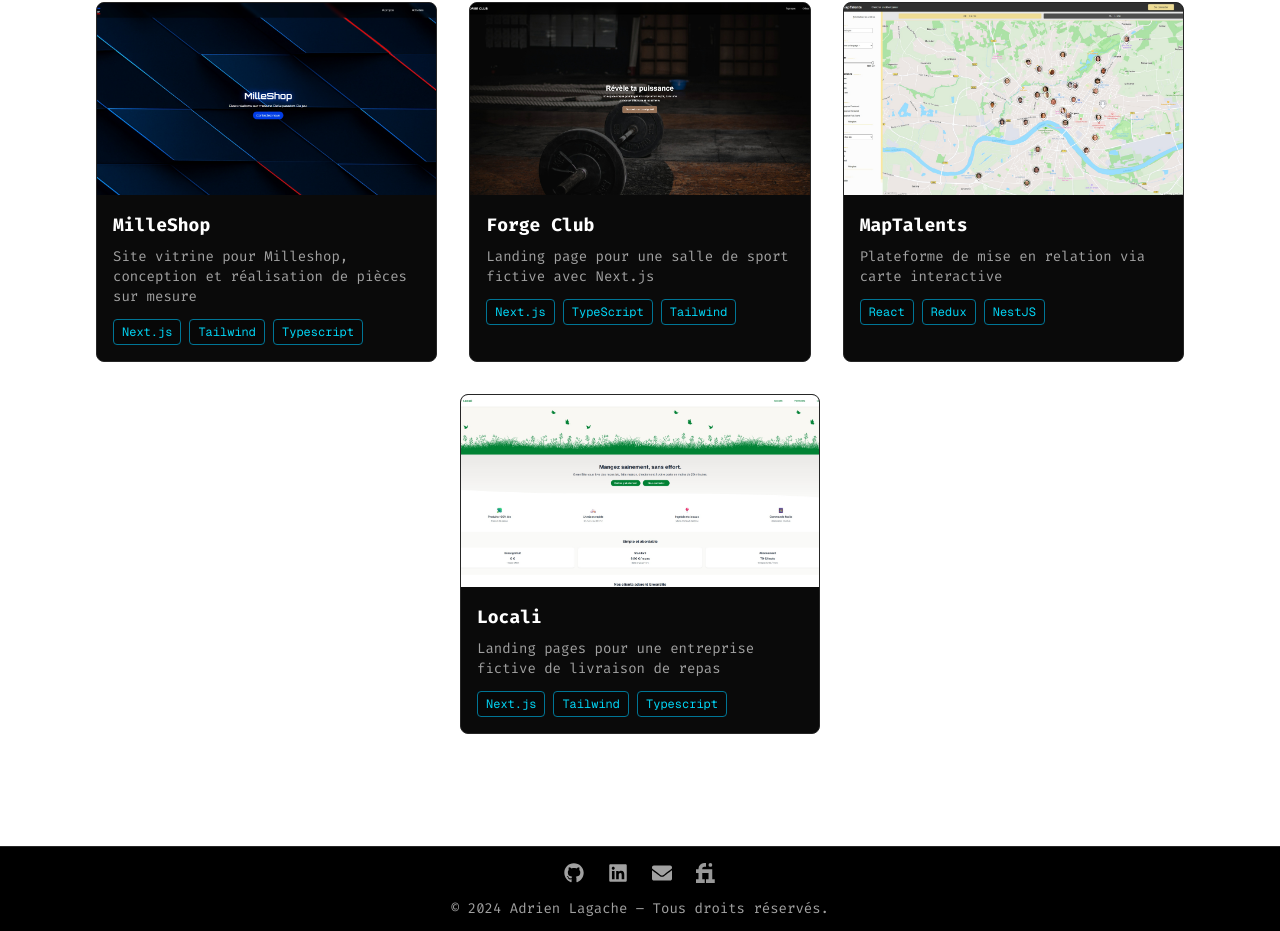
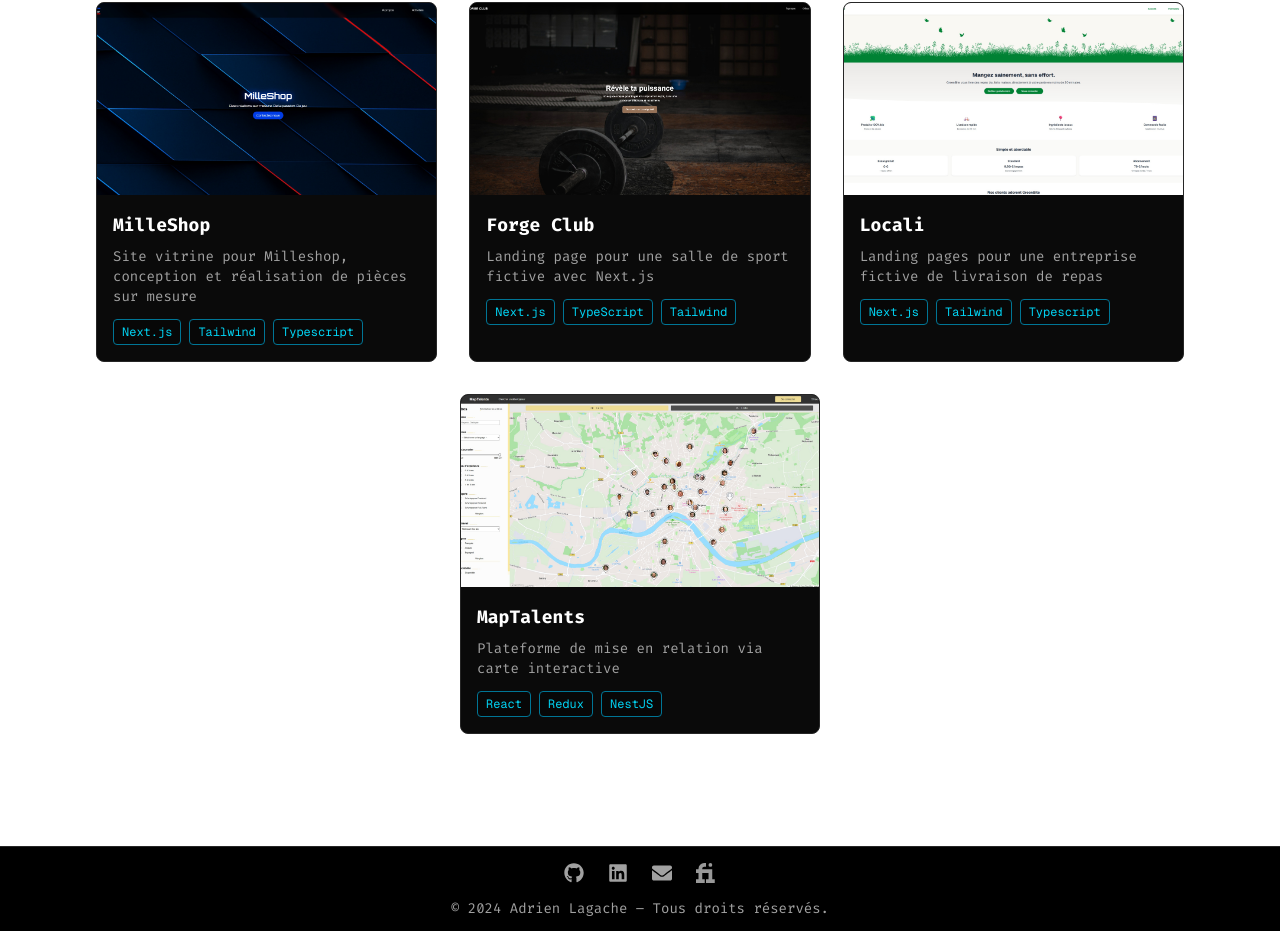
Before and after one commit to AdrienLagache/adrienlagache.github.io, a Next.js app: page / in a window 1280 px wide. Shown: the part 995-1926 px from the top of the page. Built offline with nearby package versions, Linux system fonts and the light colour scheme.

Commit message:
change projects order

```diff
--- a/src/components/ProjectsSection.tsx
+++ b/src/components/ProjectsSection.tsx
@@ -17,19 +17,19 @@ const projects = [
     link: "https://forge-club.surge.sh",
   },
   {
-    title: "MapTalents",
-    image: "/maptalents.jpg",
-    description: "Plateforme de mise en relation via carte interactive",
-    techs: ["React", "Redux", "NestJS"],
-    link: "https://maptalents.website/carte",
-  },
-  {
     title: "Locali",
     image: "/greenbite.jpg",
     description:
       "Landing pages pour une entreprise fictive de livraison de repas",
     techs: ["Next.js", "Tailwind", "Typescript"],
     link: "https://greenbite.surge.sh",
+  },
+  {
+    title: "MapTalents",
+    image: "/maptalents.jpg",
+    description: "Plateforme de mise en relation via carte interactive",
+    techs: ["React", "Redux", "NestJS"],
+    link: "https://maptalents.website/carte",
   },
 ];
 
```
